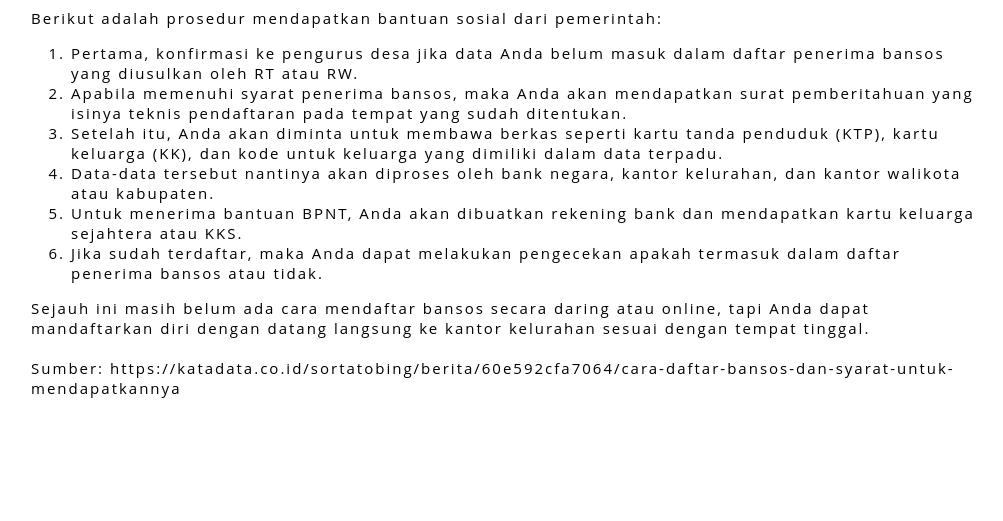
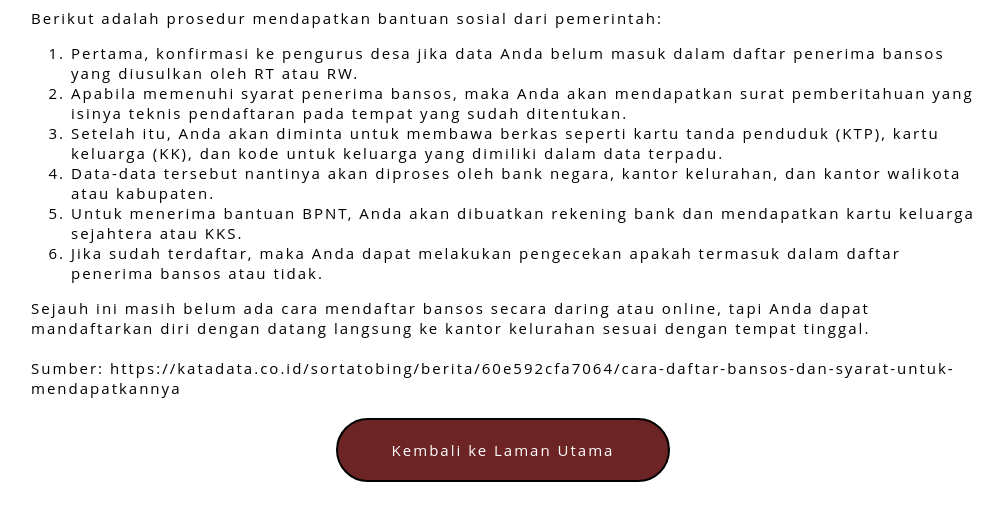
Before and after one commit to rayclementj/Milestone02_K30, a plain HTML site: page prosedur.html in a window 1280 px wide. Shown: the part 355-876 px from the top of the page, without its empty margins (137-1140 px from the left). Before the commit the page ends 803 px from the top, so only its background shows below. Drawn offline with Linux system fonts and the light colour scheme.

Commit message:
Little Revision on Prosedur Bansos

```diff
--- a/prosedur.html
+++ b/prosedur.html
@@ -26,6 +26,9 @@
     <br><br>
     Sumber: https://katadata.co.id/sortatobing/berita/60e592cfa7064/cara-daftar-bansos-dan-syarat-untuk-mendapatkannya
 </div>
+<div>
+    <a href="Milestone02_K30.html" class="links">Kembali ke Laman Utama</a>
+</div>
 
 
     <script type="text/javascript">
```
